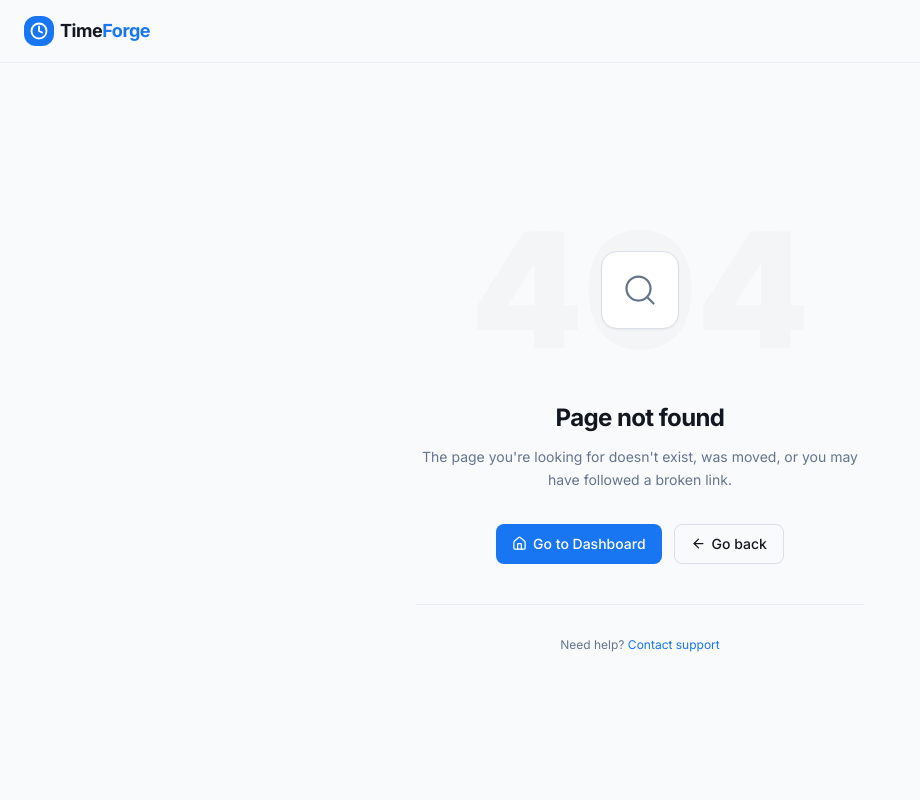
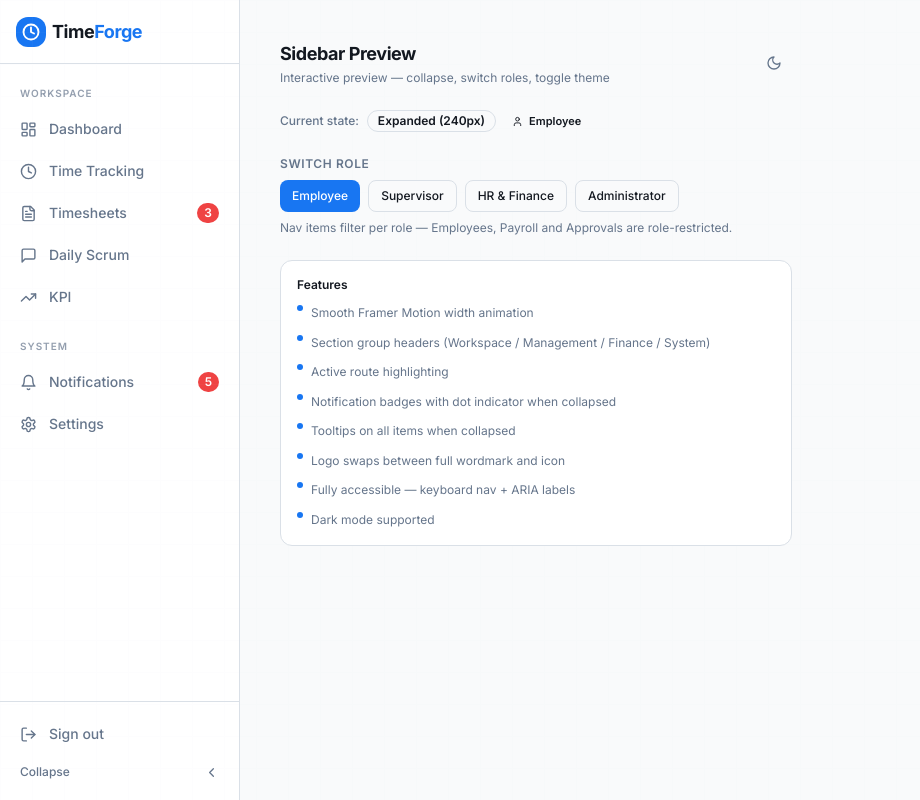
Before and after one commit to omurr01/UI-TIME-FORGE, a Next.js app: page /sidebar-preview in a window 1280 px wide. Before the commit this address had no page. Shown: the whole page, without its empty margins (0-920 px from the left). Built offline with nearby package versions, Linux system fonts and the light colour scheme.

Commit message:
Add sidebar preview page at /sidebar-preview

```diff
--- /dev/null
+++ b/app/sidebar-preview/page.tsx
@@ -0,0 +1,127 @@
+'use client';
+
+import { useState } from 'react';
+import { ShellProvider, useShell } from '@/contexts/shell-context';
+import { Sidebar } from '@/features/dashboard/components/sidebar';
+import { ThemeToggle } from '@/features/auth/components/theme-toggle';
+import { RoleBadge } from '@/features/dashboard/components/role-badge';
+import { Badge } from '@/components/ui/badge';
+import { Button } from '@/components/ui/button';
+import { ROLE_LABELS } from '@/lib/nav-config';
+import type { UserRole } from '@/features/dashboard/types';
+
+const ROLES: UserRole[] = ['employee', 'supervisor', 'hr_finance', 'admin'];
+
+// ─── Controls overlay (role switcher + state display) ─────────────────────────
+
+function PreviewControls() {
+  const { user, setRole, sidebarCollapsed } = useShell();
+
+  return (
+    <div className="flex flex-col gap-6">
+      {/* Header */}
+      <div className="flex items-center justify-between">
+        <div>
+          <h1 className="text-lg font-bold text-foreground tracking-tight">Sidebar Preview</h1>
+          <p className="text-xs text-muted-foreground mt-0.5">
+            Interactive preview — collapse, switch roles, toggle theme
+          </p>
+        </div>
+        <ThemeToggle />
+      </div>
+
+      {/* State chips */}
+      <div className="flex flex-wrap items-center gap-2">
+        <span className="text-xs text-muted-foreground font-medium">Current state:</span>
+        <Badge variant="outline" className="text-xs">
+          {sidebarCollapsed ? 'Collapsed (64px)' : 'Expanded (240px)'}
+        </Badge>
+        <RoleBadge role={user.role} size="sm" />
+      </div>
+
+      {/* Role switcher */}
+      <div>
+        <p className="text-xs font-semibold text-muted-foreground uppercase tracking-wider mb-2">
+          Switch Role
+        </p>
+        <div className="flex flex-wrap gap-2">
+          {ROLES.map((role) => (
+            <Button
+              key={role}
+              size="sm"
+              variant={user.role === role ? 'default' : 'outline'}
+              onClick={() => setRole(role)}
+              className="text-xs h-8"
+            >
+              {ROLE_LABELS[role]}
+            </Button>
+          ))}
+        </div>
+        <p className="text-xs text-muted-foreground mt-2">
+          Nav items filter per role — Employees, Payroll and Approvals are role-restricted.
+        </p>
+      </div>
+
+      {/* Feature callouts */}
+      <div className="rounded-xl border border-border bg-card p-4 space-y-2.5">
+        <p className="text-xs font-semibold text-foreground">Features</p>
+        {[
+          'Smooth Framer Motion width animation',
+          'Section group headers (Workspace / Management / Finance / System)',
+          'Active route highlighting',
+          'Notification badges with dot indicator when collapsed',
+          'Tooltips on all items when collapsed',
+          'Logo swaps between full wordmark and icon',
+          'Fully accessible — keyboard nav + ARIA labels',
+          'Dark mode supported',
+        ].map((f) => (
+          <div key={f} className="flex items-start gap-2">
+            <span className="mt-0.5 h-1.5 w-1.5 rounded-full bg-primary shrink-0" />
+            <p className="text-xs text-muted-foreground leading-relaxed">{f}</p>
+          </div>
+        ))}
+      </div>
+    </div>
+  );
+}
+
+// ─── Inner layout (consumes ShellProvider) ────────────────────────────────────
+
+function PreviewInner() {
+  return (
+    <div className="flex h-screen overflow-hidden bg-background">
+      {/* Sidebar — full height, left edge */}
+      <Sidebar />
+
+      {/* Right panel — controls + info */}
+      <div className="flex-1 flex flex-col min-w-0 overflow-hidden bg-background">
+        {/* Subtle grid background */}
+        <div
+          className="absolute inset-0 pointer-events-none opacity-[0.03] dark:opacity-[0.06]"
+          style={{
+            backgroundImage:
+              'linear-gradient(hsl(var(--border)) 1px, transparent 1px), linear-gradient(90deg, hsl(var(--border)) 1px, transparent 1px)',
+            backgroundSize: '32px 32px',
+          }}
+          aria-hidden="true"
+        />
+
+        <div className="relative flex-1 overflow-y-auto p-6 lg:p-10">
+          <div className="max-w-lg">
+            <PreviewControls />
+          </div>
+        </div>
+      </div>
+    </div>
+  );
+}
+
+// ─── Page root ────────────────────────────────────────────────────────────────
+
+export default function SidebarPreviewPage() {
+  return (
+    <ShellProvider>
+      <PreviewInner />
+    </ShellProvider>
+  );
+}
```
